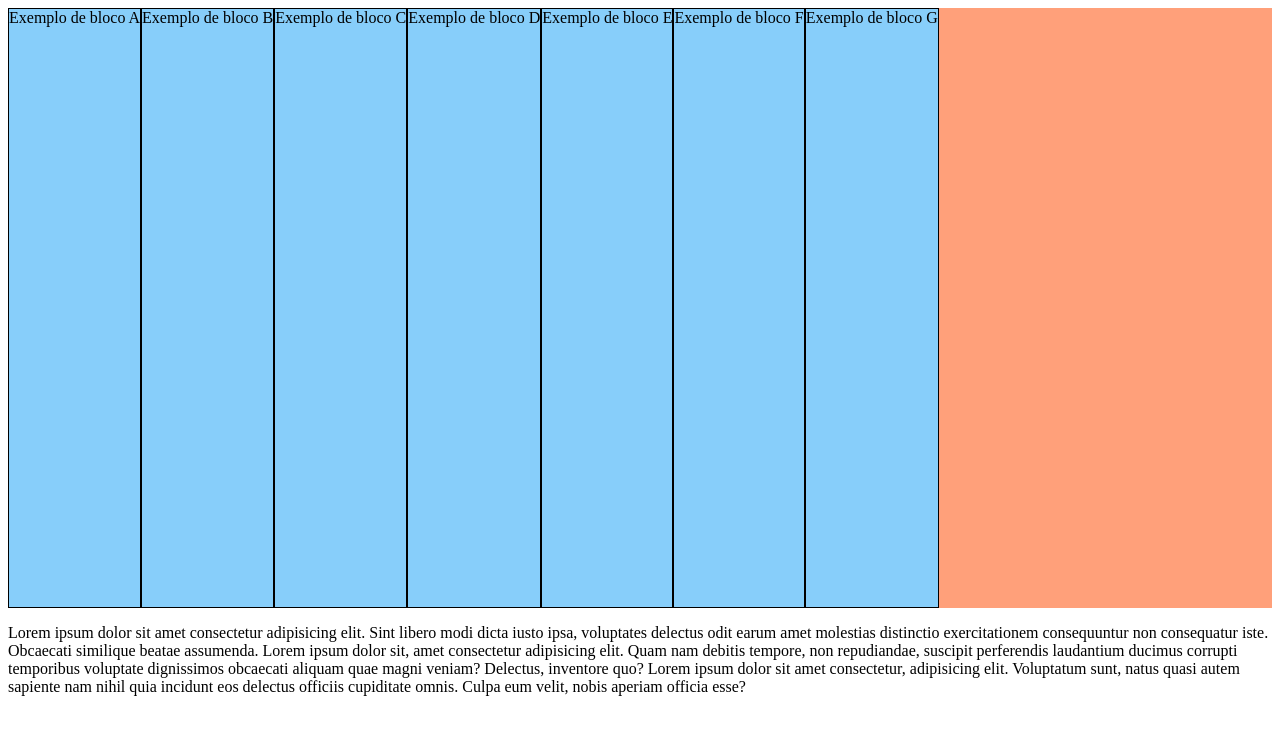
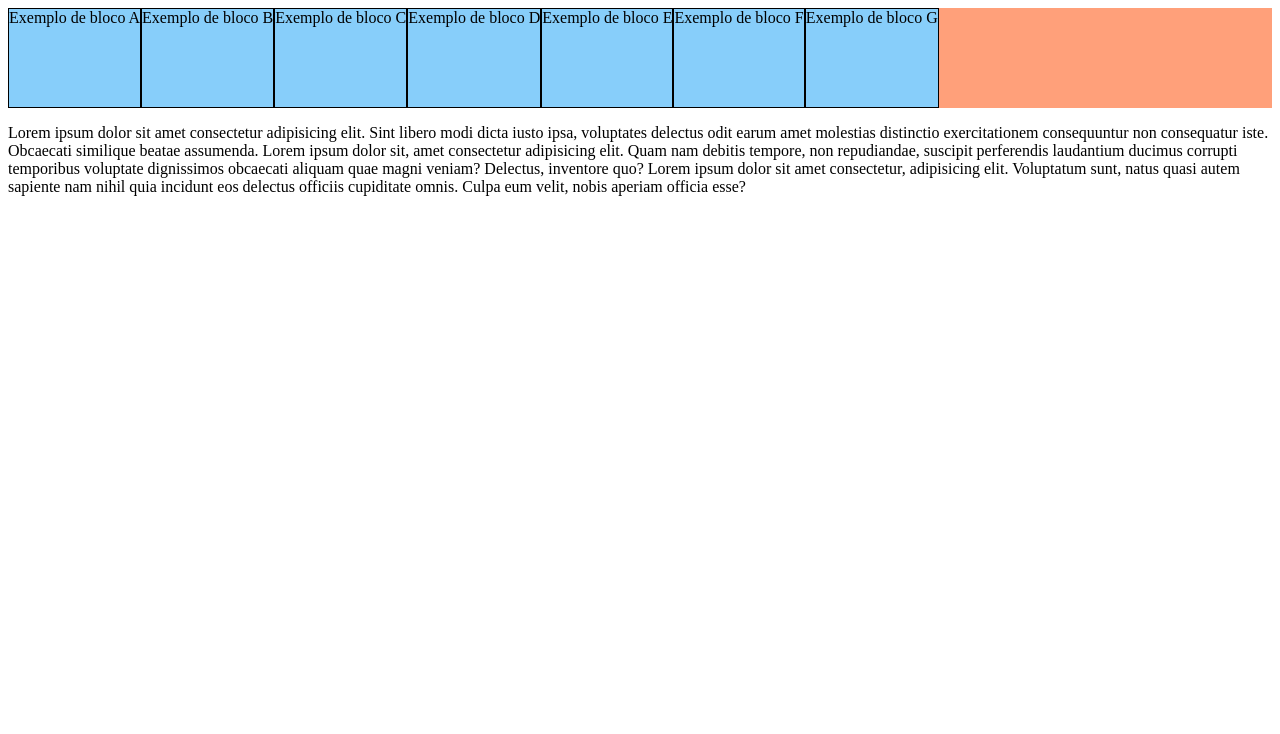
Before and after one commit to Simon-Francis/html-css, a plain HTML site: page exercicios/ex027/flex003/index.html in a window 1280 px wide. Drawn offline with Linux system fonts and the light colour scheme.

Commit message:
Update index.html

```diff
--- a/exercicios/ex027/flex003/index.html
+++ b/exercicios/ex027/flex003/index.html
@@ -8,9 +8,10 @@
     <style>
         div.conteiner {
             background-color: lightsalmon;
-            height: 600px;
+            height: 100px;
             display: flex;
             flex-flow: row wrap;
+            justify-content: flex-start;
         }
 
         div.item {
```
